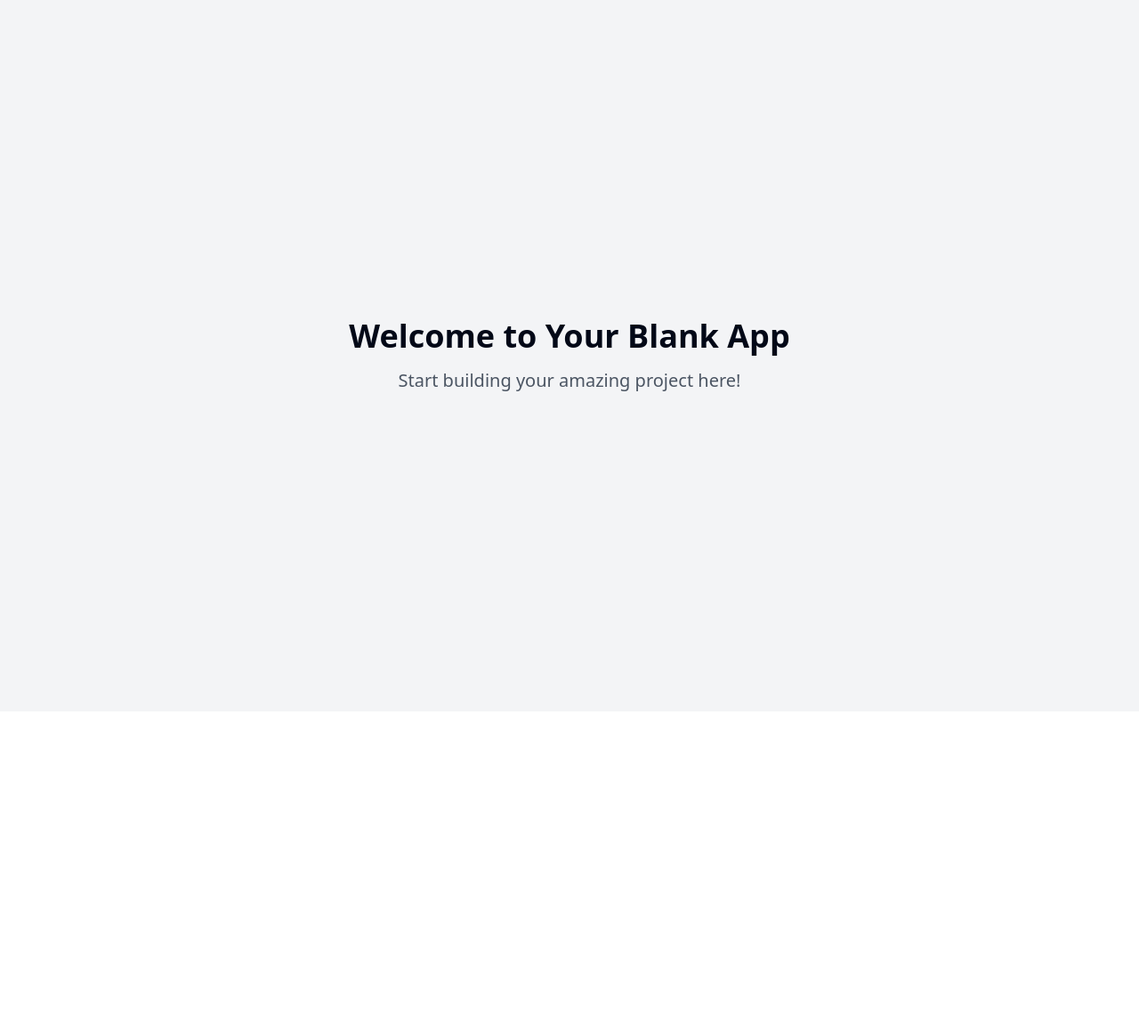
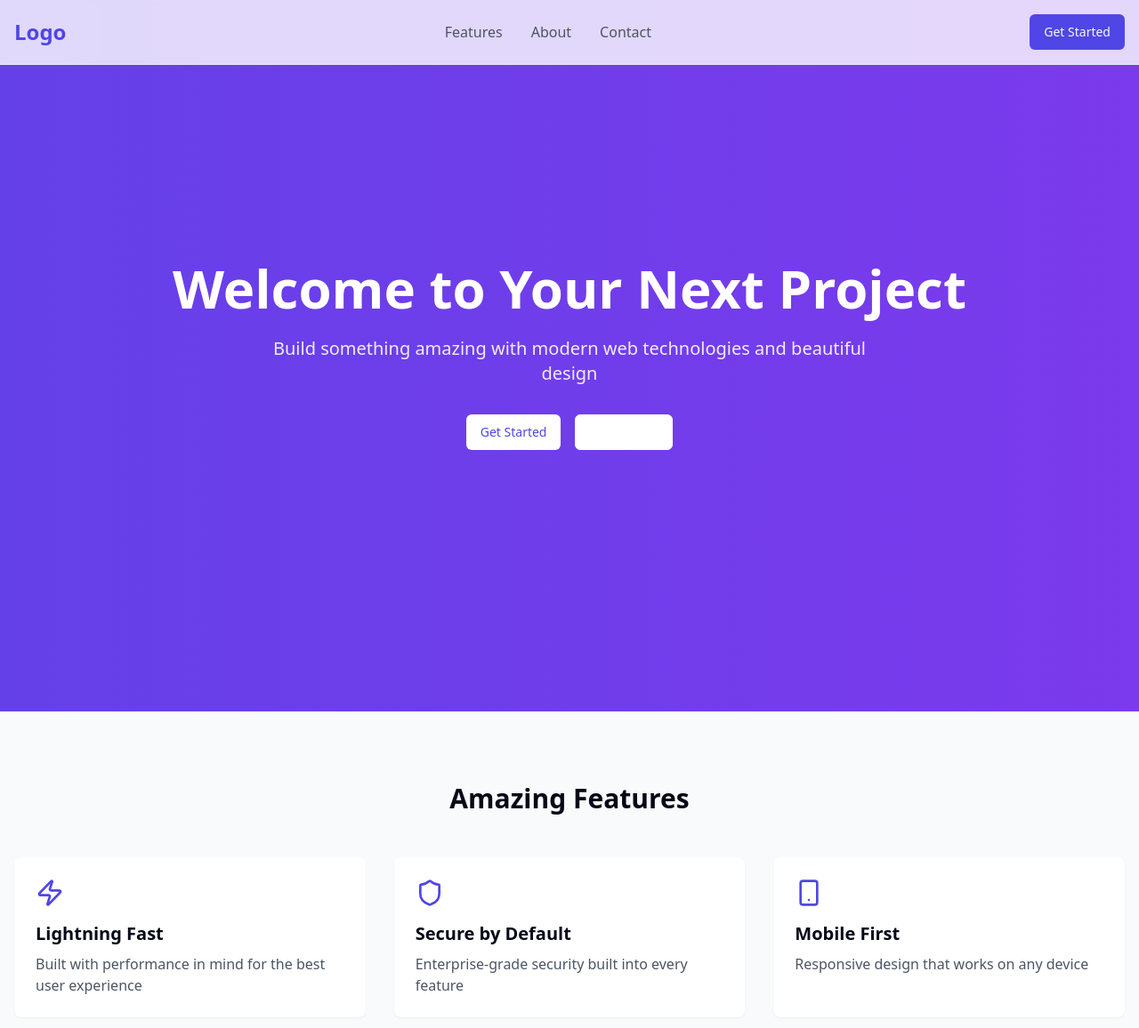
Before and after one commit to peach432/cheerful-startup, a React (Vite) app: page / in a window 1280 px wide. Shown: the top 1156 px of the page at 89% size. Before the commit the page ends 800 px from the top, so only its background shows below. Built offline with nearby package versions, Linux system fonts and the light colour scheme.

Commit message:
Initialize React JS project
This commit sets up a new React JS project with the necessary configuration files and initial structure. It includes essential dependencies and a basic application layout to get started.
[skip gpt_engineer]

```diff
--- /dev/null
+++ b/src/components/Features.tsx
@@ -0,0 +1,41 @@
+import React from 'react';
+import { Zap, Shield, Smartphone } from 'lucide-react';
+
+const Features = () => {
+  const features = [
+    {
+      icon: <Zap className="w-8 h-8 text-hero-primary" />,
+      title: "Lightning Fast",
+      description: "Built with performance in mind for the best user experience"
+    },
+    {
+      icon: <Shield className="w-8 h-8 text-hero-primary" />,
+      title: "Secure by Default",
+      description: "Enterprise-grade security built into every feature"
+    },
+    {
+      icon: <Smartphone className="w-8 h-8 text-hero-primary" />,
+      title: "Mobile First",
+      description: "Responsive design that works on any device"
+    }
+  ];
+
+  return (
+    <section id="features" className="py-20 bg-gray-50">
+      <div className="container mx-auto px-4">
+        <h2 className="text-3xl font-bold text-center mb-12">Amazing Features</h2>
+        <div className="grid md:grid-cols-3 gap-8">
+          {features.map((feature, index) => (
+            <div key={index} className="p-6 bg-white rounded-lg shadow-sm hover:shadow-md transition-shadow">
+              <div className="mb-4">{feature.icon}</div>
+              <h3 className="text-xl font-semibold mb-2">{feature.title}</h3>
+              <p className="text-gray-600">{feature.description}</p>
+            </div>
+          ))}
+        </div>
+      </div>
+    </section>
+  );
+};
+
+export default Features;
--- /dev/null
+++ b/src/components/Header.tsx
@@ -0,0 +1,22 @@
+import React from 'react';
+import { Button } from "@/components/ui/button";
+
+const Header = () => {
+  return (
+    <header className="fixed w-full bg-white/80 backdrop-blur-sm z-50 border-b">
+      <div className="container mx-auto px-4 py-4 flex justify-between items-center">
+        <div className="text-2xl font-bold text-hero-primary">Logo</div>
+        <nav className="hidden md:flex space-x-8">
+          <a href="#features" className="text-gray-600 hover:text-hero-primary transition-colors">Features</a>
+          <a href="#about" className="text-gray-600 hover:text-hero-primary transition-colors">About</a>
+          <a href="#contact" className="text-gray-600 hover:text-hero-primary transition-colors">Contact</a>
+        </nav>
+        <Button className="bg-hero-primary hover:bg-hero-secondary transition-colors">
+          Get Started
+        </Button>
+      </div>
+    </header>
+  );
+};
+
+export default Header;
--- /dev/null
+++ b/src/components/Hero.tsx
@@ -0,0 +1,27 @@
+import React from 'react';
+import { Button } from "@/components/ui/button";
+
+const Hero = () => {
+  return (
+    <div className="min-h-screen flex items-center justify-center bg-gradient-to-r from-hero-primary to-hero-secondary animate-gradient">
+      <div className="container mx-auto px-4 py-32 text-center animate-fade-in">
+        <h1 className="text-4xl md:text-6xl font-bold text-white mb-6">
+          Welcome to Your Next Project
+        </h1>
+        <p className="text-xl text-white/90 mb-8 max-w-2xl mx-auto">
+          Build something amazing with modern web technologies and beautiful design
+        </p>
+        <div className="flex gap-4 justify-center">
+          <Button className="bg-white text-hero-primary hover:bg-gray-100 transition-colors">
+            Get Started
+          </Button>
+          <Button variant="outline" className="text-white border-white hover:bg-white/10">
+            Learn More
+          </Button>
+        </div>
+      </div>
+    </div>
+  );
+};
+
+export default Hero;
--- a/src/pages/Index.tsx
+++ b/src/pages/Index.tsx
@@ -1,12 +1,14 @@
-// Update this page (the content is just a fallback if you fail to update the page)
+import React from 'react';
+import Header from '../components/Header';
+import Hero from '../components/Hero';
+import Features from '../components/Features';
 
 const Index = () => {
   return (
-    <div className="min-h-screen flex items-center justify-center bg-gray-100">
-      <div className="text-center">
-        <h1 className="text-4xl font-bold mb-4">Welcome to Your Blank App</h1>
-        <p className="text-xl text-gray-600">Start building your amazing project here!</p>
-      </div>
+    <div className="min-h-screen">
+      <Header />
+      <Hero />
+      <Features />
     </div>
   );
 };
--- a/tailwind.config.ts
+++ b/tailwind.config.ts
@@ -12,10 +12,10 @@ export default {
   theme: {
     container: {
       center: true,
-			padding: '2rem',
+      padding: "2rem",
       screens: {
-				'2xl': '1400px'
-			}
+        "2xl": "1400px",
+      },
     },
     extend: {
       colors: {
@@ -61,12 +61,17 @@ export default {
           'accent-foreground': 'hsl(var(--sidebar-accent-foreground))',
           border: 'hsl(var(--sidebar-border))',
           ring: 'hsl(var(--sidebar-ring))'
-				}
         },
-			borderRadius: {
-				lg: 'var(--radius)',
-				md: 'calc(var(--radius) - 2px)',
-				sm: 'calc(var(--radius) - 4px)'
+        hero: {
+          primary: "#4F46E5",
+          secondary: "#7C3AED",
+        },
+      },
+      animation: {
+        'accordion-down': 'accordion-down 0.2s ease-out',
+        'accordion-up': 'accordion-up 0.2s ease-out',
+        "gradient": "gradient 15s ease infinite",
+        "fade-in": "fadeIn 0.5s ease-out",
       },
       keyframes: {
         'accordion-down': {
@@ -84,13 +89,23 @@ export default {
           to: {
             height: '0'
           }
-				}
         },
-			animation: {
-				'accordion-down': 'accordion-down 0.2s ease-out',
-				'accordion-up': 'accordion-up 0.2s ease-out'
-			}
-		}
+        gradient: {
+          "0%, 100%": {
+            "background-size": "200% 200%",
+            "background-position": "left center",
+          },
+          "50%": {
+            "background-size": "200% 200%",
+            "background-position": "right center",
+          },
+        },
+        fadeIn: {
+          "0%": { opacity: "0", transform: "translateY(10px)" },
+          "100%": { opacity: "1", transform: "translateY(0)" },
+        },
+      },
+    },
   },
   plugins: [require("tailwindcss-animate")],
 } satisfies Config;
```
Lines whose indentation alone changed are shown as unchanged.
